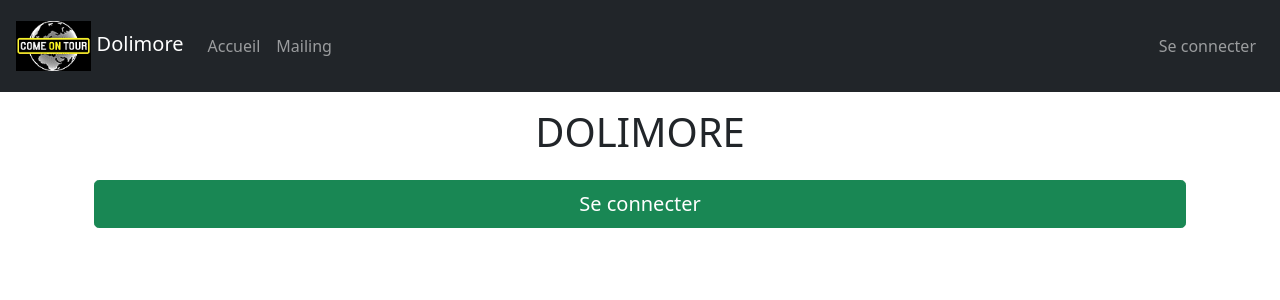
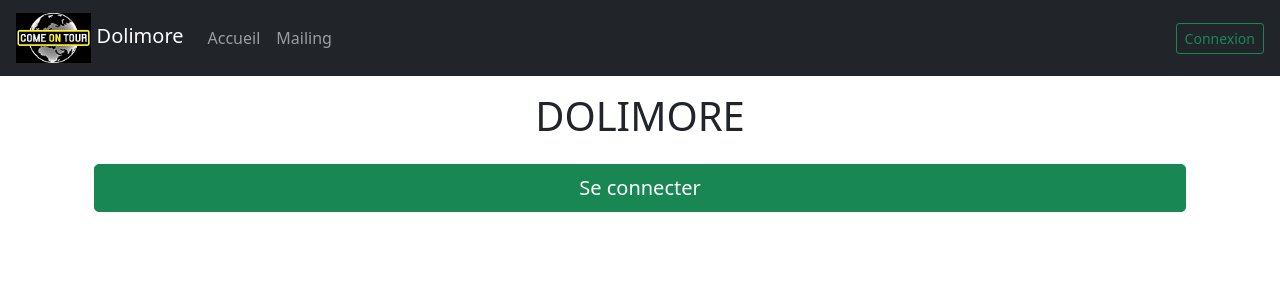
Before and after one commit to normanalie/dolimore, a Flask app: page / in a window 1280 px wide. Shown: the top 300 px of the page. Run offline with Flask 2, Linux system fonts and the light colour scheme.

Commit message:
Navbar collapse

```diff
--- a/app/templates/base.html
+++ b/app/templates/base.html
@@ -11,16 +11,22 @@
     <link href="https://cdn.jsdelivr.net/npm/bootstrap@5.1.3/dist/css/bootstrap.min.css" rel="stylesheet" integrity="sha384-1BmE4kWBq78iYhFldvKuhfTAU6auU8tT94WrHftjDbrCEXSU1oBoqyl2QvZ6jIW3" crossorigin="anonymous">
     <link rel="stylesheet" href="{{ url_for('static', filename='css/main.css') }}">
 </head>
+
 <body>
     <header class="flex-column">
-        <nav class="navbar navbar-expand-lg navbar-dark bg-dark flex-md-row p-3">
-                <a class="navbar-brand" href="#">
-                  <img src="{{ url_for('static', filename='img/logo.webp') }}" height="50" class="d-inline-block" alt="">
-                  Dolimore
-                </a>
 
-            <div class="collapse navbar-collapse" id="navbarSupportedContent">
-              <ul class="navbar-nav mr-auto">
+        <nav class="navbar navbar-expand-lg navbar-dark bg-dark flex-md-row py-2 px-3">
+            <a class="navbar-brand" href="#">
+                <img src="{{ url_for('static', filename='img/logo.webp') }}" height="50" class="d-inline-block" alt="">
+                Dolimore
+            </a>
+
+            <button class="navbar-toggler" type="button" data-bs-toggle="collapse" data-bs-target="#navbarCollapse" aria-controls="#navbarCollapse" aria-expanded="false" aria-label="Toggle navigation">
+                <span class="navbar-toggler-icon"></span>
+            </button>
+
+            <div class="navbar collapse navbar-collapse" id="navbarCollapse">
+              <ul class="navbar-nav">
                 <li class="nav-item">
                     <a class="nav-link" href="{{ url_for('index') }}">Accueil</a>
                 </li>
@@ -28,18 +34,18 @@
                     <a class="nav-link" href="{{ url_for('mailing') }}">Mailing</a>
                 </li>
               </ul>
-            </div>
-            <div class="d-flex">
-                <ul class="navbar-nav mr-auto">
+                <ul class="navbar-nav justify-content-end">
                     {% if current_user.is_anonymous %}
                     <li class="nav-item">
-                        <a class="nav-link" href="{{ url_for('login') }}">Se connecter</a>
+                        <button class="btn btn-outline-success btn-sm" onclick="location.href='{{ url_for('login') }}'">Connexion</a>
                     </li>
                     {% else %}
                     <li class="nav-item">
-                        <a class="nav-link" href="{{ url_for('logout') }}">Se déconnecter</a>
+                        <span class="nav-link disabled">{{ current_user.email }}</span>
                     </li>
-                    <span class="navbar-text">{{ current_user.email }}</span>
+                    <li class="nav-item">
+                        <button class="btn btn-outline-secondary btn-sm" onclick="location.href='{{ url_for('logout') }}'">Deconnexion</a>
+                    </li>
                     {% endif %}
                 </ul>
             </div>
```
